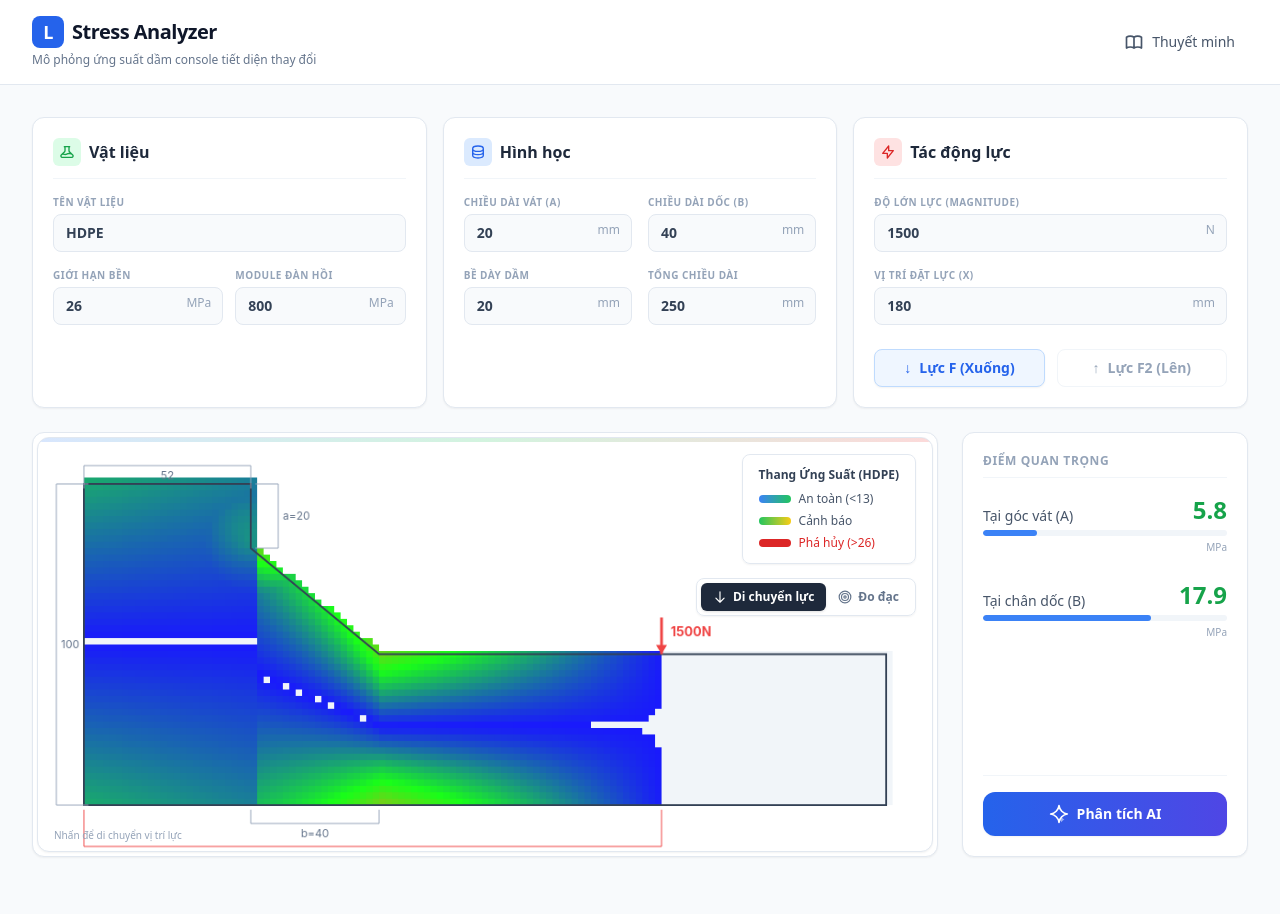
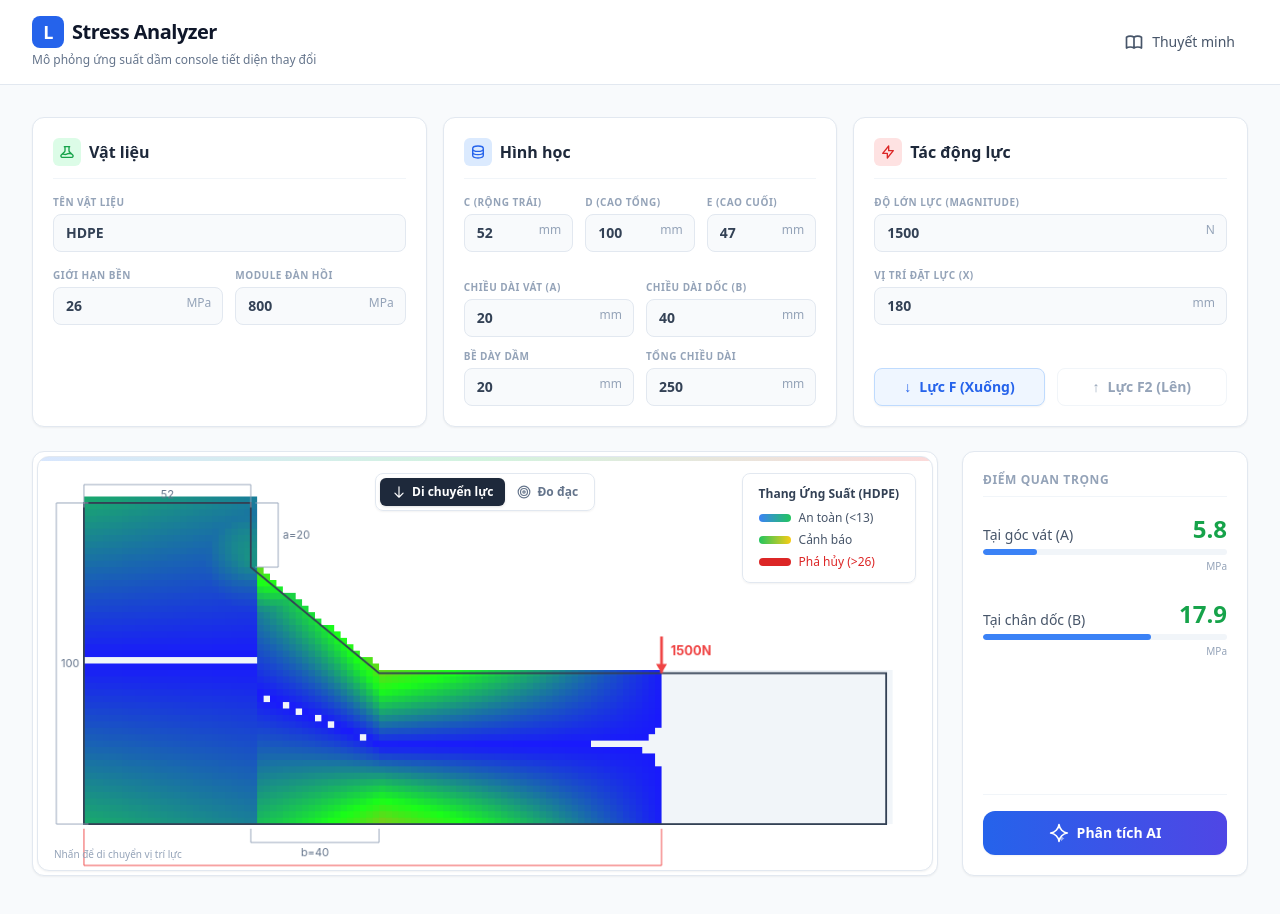
Before and after one commit to OceanHpCK/stress-analysis, a React (Vite) app: page / in a window 1280 px wide. Shown: the top 914 px of the page. Built offline with nearby package versions, Linux system fonts and the light colour scheme.

Commit message:
Move control buttons to top center and add c, d, e dimension inputs

```diff
--- a/components/Controls.tsx
+++ b/components/Controls.tsx
@@ -107,7 +107,12 @@ const Controls: React.FC<Props> = ({
           <h3 className="font-semibold text-slate-800">Hình học</h3>
         </div>
 
-        <div className="grid grid-cols-2 gap-4">
+        <div className="grid grid-cols-3 gap-3 mb-3">
+          <InputGroup label="c (Rộng trái)" value={dims.leftWidth} unit="mm" onChange={(v) => handleDimChange('leftWidth', v)} />
+          <InputGroup label="d (Cao tổng)" value={dims.totalHeight} unit="mm" onChange={(v) => handleDimChange('totalHeight', v)} />
+          <InputGroup label="e (Cao cuối)" value={dims.endHeight} unit="mm" onChange={(v) => handleDimChange('endHeight', v)} />
+        </div>
+        <div className="grid grid-cols-2 gap-3">
           <InputGroup label="Chiều dài vát (a)" value={dims.a} unit="mm" onChange={(v) => handleDimChange('a', v)} />
           <InputGroup label="Chiều dài dốc (b)" value={dims.b} unit="mm" onChange={(v) => handleDimChange('b', v)} />
           <InputGroup label="Bề dày dầm" value={dims.width} unit="mm" onChange={(v) => handleDimChange('width', v)} />
--- a/components/SimulationCanvas.tsx
+++ b/components/SimulationCanvas.tsx
@@ -291,8 +291,8 @@ const SimulationCanvas: React.FC<Props> = ({ dimensions, force, material, onForc
     <div ref={containerRef} className="bg-white rounded-xl shadow-sm border border-slate-200 overflow-hidden relative group">
       <div className="absolute top-0 left-0 w-full h-1 bg-gradient-to-r from-blue-500 via-green-500 to-red-500 opacity-20"></div>
 
-      {/* Interaction Mode Controls - Bên phải, dưới thang ứng suất */}
-      <div className="absolute top-[140px] right-4 flex flex-col gap-2 z-10">
+      {/* Interaction Mode Controls - Trên cùng giữa canvas */}
+      <div className="absolute top-4 left-1/2 transform -translate-x-1/2 flex flex-col items-center gap-2 z-10">
         <div className="flex bg-white/90 backdrop-blur rounded-lg p-1 border border-slate-200 shadow-sm">
           <button
             onClick={() => setMode('force')}
@@ -319,7 +319,7 @@ const SimulationCanvas: React.FC<Props> = ({ dimensions, force, material, onForc
         {pinnedPoints.length > 0 && (
           <button
             onClick={() => setPinnedPoints([])}
-            className="self-end px-3 py-1.5 bg-white/90 backdrop-blur border border-slate-200 shadow-sm rounded-lg text-xs font-medium text-red-600 hover:bg-red-50 transition-colors"
+            className="px-3 py-1.5 bg-white/90 backdrop-blur border border-slate-200 shadow-sm rounded-lg text-xs font-medium text-red-600 hover:bg-red-50 transition-colors"
           >
             Xóa điểm ({pinnedPoints.length})
           </button>
```
Lines whose indentation alone changed are shown as unchanged.
